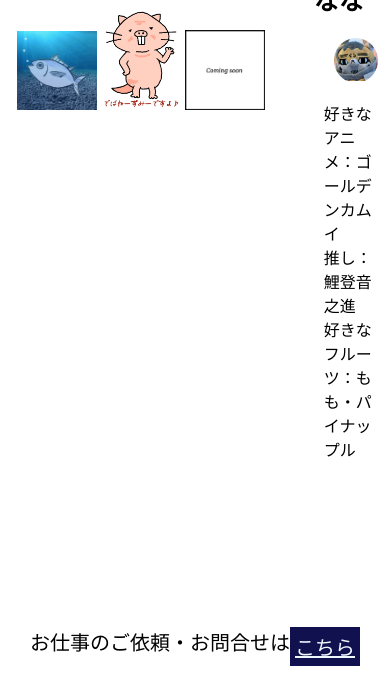
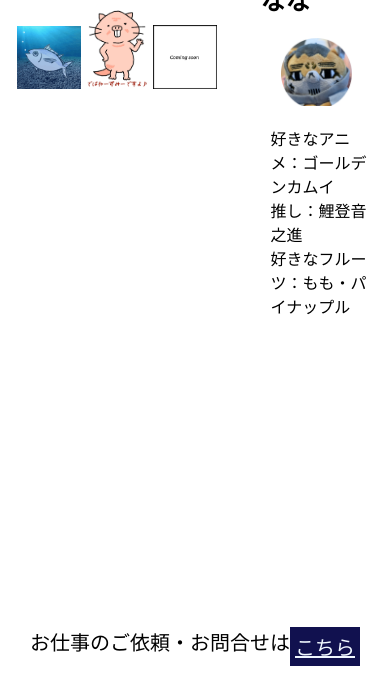
Before and after one commit to hachi1971/nana, a plain HTML site: page index.html in a window 390 px wide. Shown: the part 347-1033 px from the top of the page. Drawn offline with Linux system fonts and the light colour scheme.

Commit message:
Add files via upload

```diff
--- a/stylesheet.css
+++ b/stylesheet.css
@@ -24,6 +24,10 @@ display: inline; }
 
 .contents1{height:600px;
    width: 75%;}
+@media (max-width:670px) {
+    .contents1{
+    width: 60%;}
+  }
  .bin{width: 30%;}
  .deba{width: 30%;}
  .coming{width: 30%;;
@@ -31,9 +35,13 @@ display: inline; }
 
   .contents2{height:600px;
    width: 25%;}
+    @media (max-width:670px) {
+      .contents2{
+    width: 40%;}
+  }
 .nana{width: 50%;
+padding-left: 50px;}
 
-padding-left: 50px;}
 .contents2 h1{font-size: 30px;
     margin-bottom:0;
     margin-left: 30px;}
```
